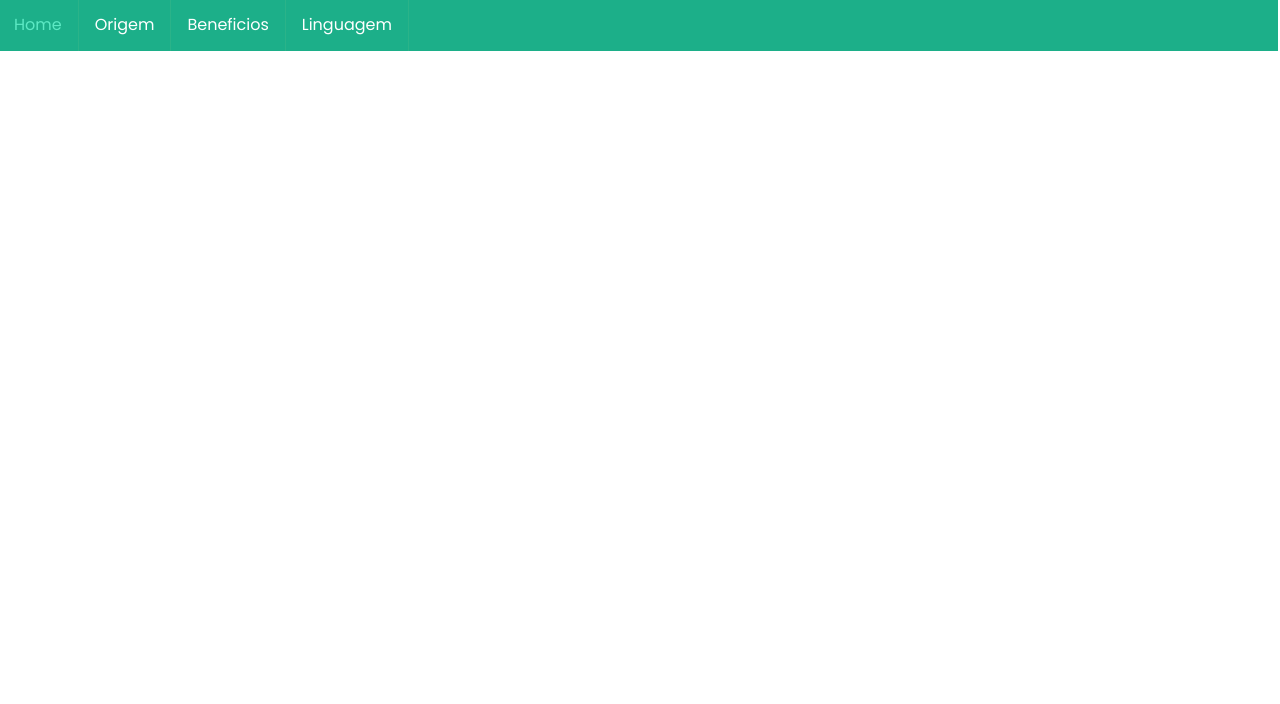
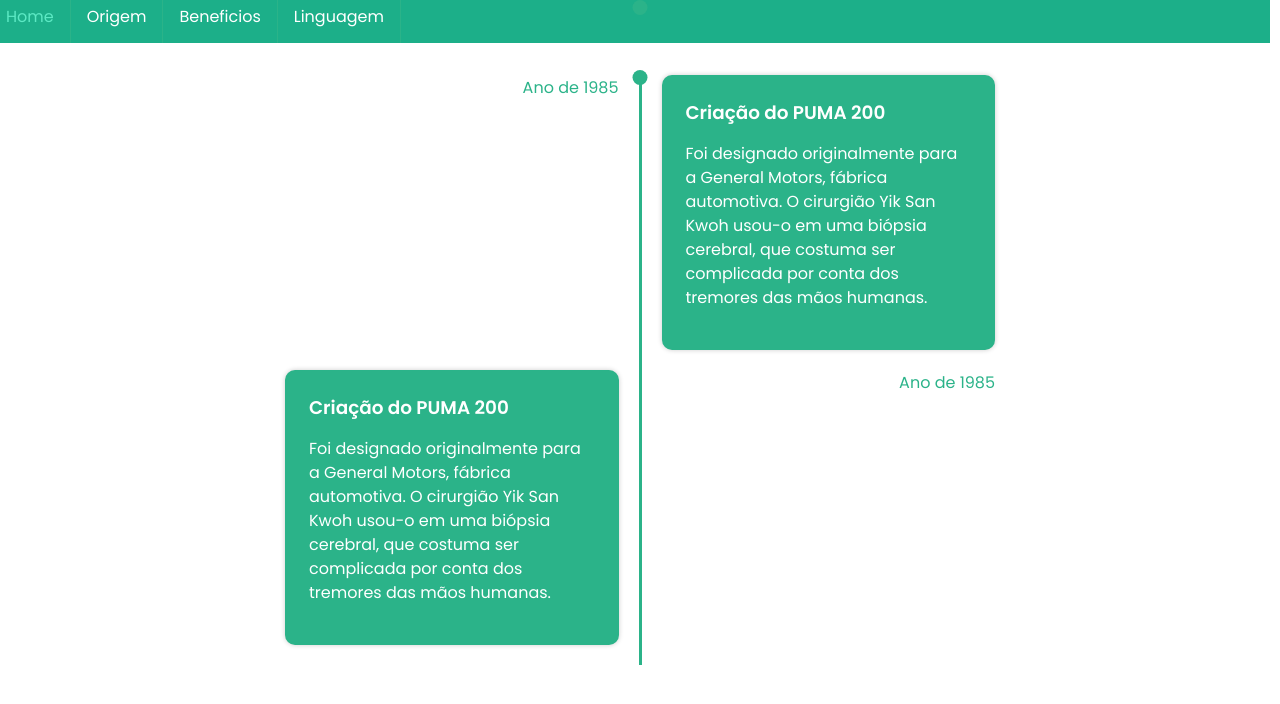
Before and after one commit to niellegs/cirurgia-robotica, a plain HTML site: page origem.html in a window 1280 px wide. Drawn offline with Linux system fonts and the light colour scheme.

Commit message:
Origens CSS e HTML

```diff
--- a/origem.html
+++ b/origem.html
@@ -20,4 +20,30 @@
               </ul>
         </nav>
     </header>
+    <br>
+    <br>
+    <div class="timeline">
+        <div class="timeline__component">
+            <div class="timeline__date timeline__date--right"> Ano de 1985</div>
+        </div>
+        <div class="timeline__middle"></div>
+        <div class="timeline__point-initial"></div>
+        <div class="timeline__component timeline__component--bg">
+            <h2 class="timeline__title"> Criação do PUMA 200 </h2>
+            <p class="timeline__paragraph">
+                Foi designado  originalmente para a General Motors, fábrica  automotiva. O cirurgião Yik  San Kwoh usou-o em uma biópsia cerebral, que costuma ser complicada por conta dos tremores das mãos humanas.
+            </p>
+        </div>
+        <div class="timeline__component timeline__component--bg">
+            <h2 class="timeline__title"> Criação do PUMA 200 </h2>
+            <p class="timeline__paragraph">
+                Foi designado  originalmente para a General Motors, fábrica  automotiva. O cirurgião Yik  San Kwoh usou-o em uma biópsia cerebral, que costuma ser complicada por conta dos tremores das mãos humanas.
+            </p>
+        </div>
+        <div class="timeline__middle"></div>
+        <div class="timeline__point"></div>
+        <div class="timeline__component">
+            <div class="timeline__date timeline__date--right"> Ano de 1985</div>
+        </div>
+    </div>
 </html>
--- a/style.css
+++ b/style.css
@@ -1,6 +1,8 @@
 body {
     background-color: #ffffff;
     font-family: 'Poppins', sans-serif;
+    margin: 0;
+    padding: 0;
 }
 
 ul {
@@ -60,3 +62,70 @@ h1 {
     color: #2bb389;
     text-align: center;
 }
+
+/*********** PÁGINA: ORIGEM **********/
+
+.timeline {
+    margin: 0 auto;
+    max-width: 750px;
+    padding: 25px;
+    display: grid;
+    grid-template-columns: 1fr 3px 1fr;
+    color: #ffffff
+}
+
+.timeline__date {
+    color:#2bb389
+}
+
+.timeline__component {
+    margin: 0 20px 20px 20px;
+}
+
+.timeline__component--bg {
+    padding: 1.5em;
+    background: rgb(43, 179, 137, 1);
+    box-shadow: 0 0 5px rgba(0, 0, 0, 0.2);
+    border-radius: 10px;
+}
+
+.timeline__date--right {
+    text-align: right;
+}
+
+.timeline__middle {
+    position: relative;
+    background: #2bb389;
+}
+
+.timeline__point-initial {
+    position: absolute;
+    top: 70px;
+    left: 50%;
+    transform: translateX(-50%);
+    width: 15px;
+    height: 15px;
+    background: #2bb389;
+    border-radius: 50%;
+}
+
+.timeline__point {
+    position: absolute;
+    top: 0;
+    left: 50%;
+    transform: translateX(-50%);
+    width: 15px;
+    height: 15px;
+    background: #2bb389;
+    border-radius: 50%;
+}
+
+.timeline__title {
+    margin: 0;
+    font-size: 1.15em;
+    font-weight: bold;
+}
+
+.timeline__paragraph {
+    line-height: 1.5;
+}
```
Also changed, not shown: beneficios.html (+0 -2 lines).
